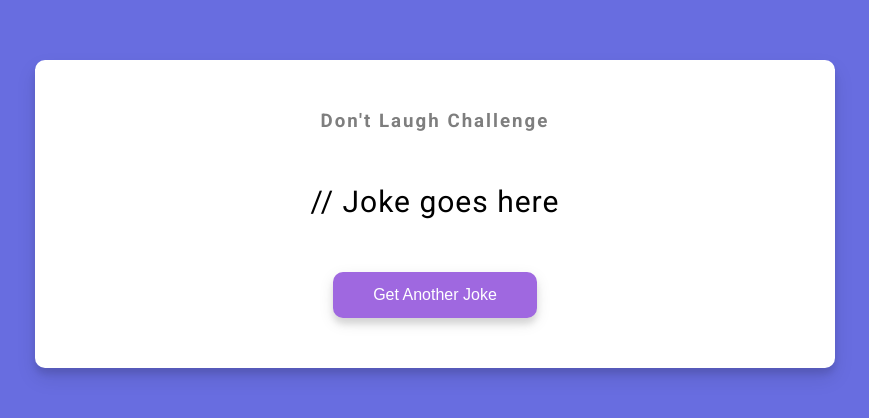
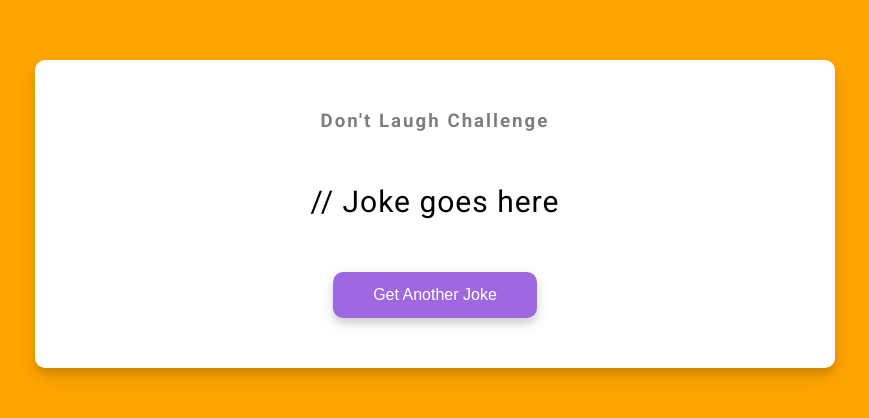
Before and after one commit to Vigneshwar132/JokeZone, a plain HTML site: page index.html in a window 1280 px wide. Shown: the part 186-604 px from the top of the page, without its empty margins (205-1074 px from the left). Drawn offline with Linux system fonts and the light colour scheme; no server answers.

Commit message:
Update style.css

```diff
--- a/style.css
+++ b/style.css
@@ -5,7 +5,7 @@
 }
 
 body {
-  background-color: #686de0;
+  background-color: #FFA500;
   font-family: 'Roboto', sans-serif;
   display: flex;
   flex-direction: column;
```
